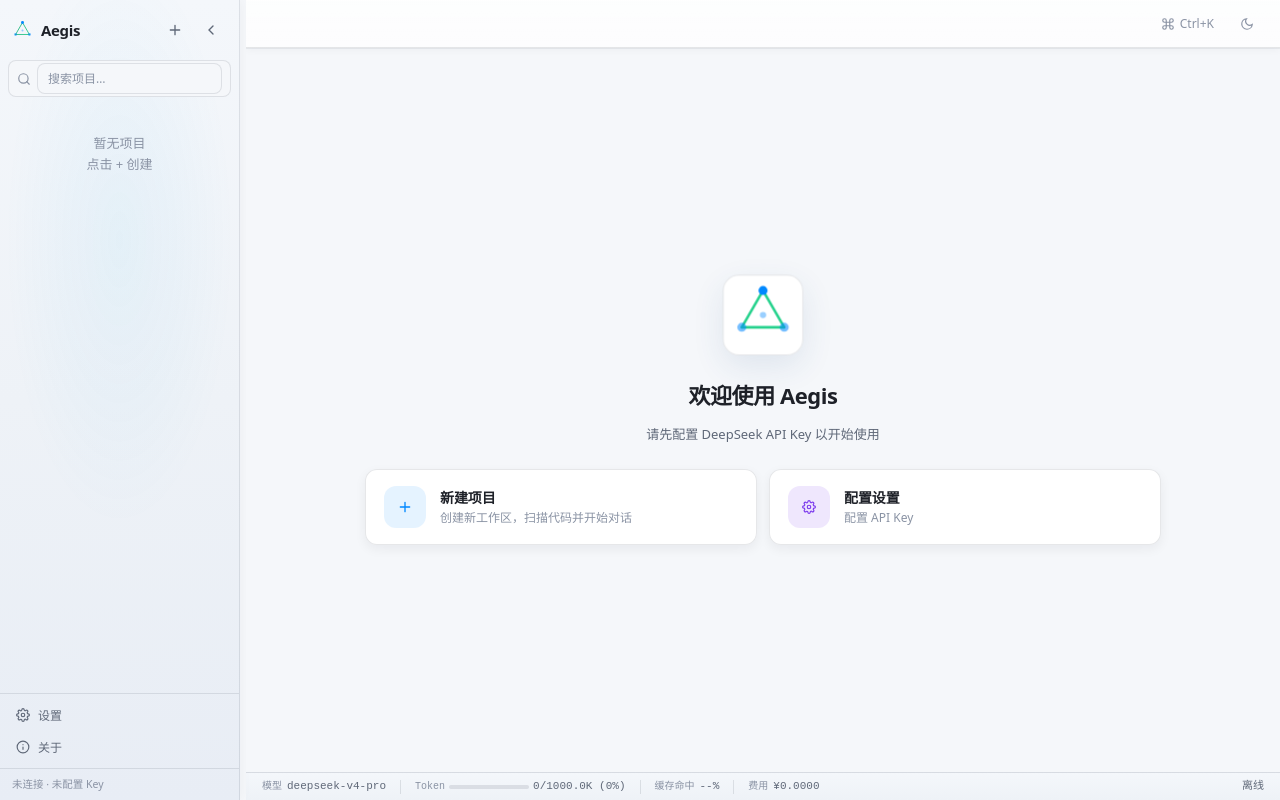
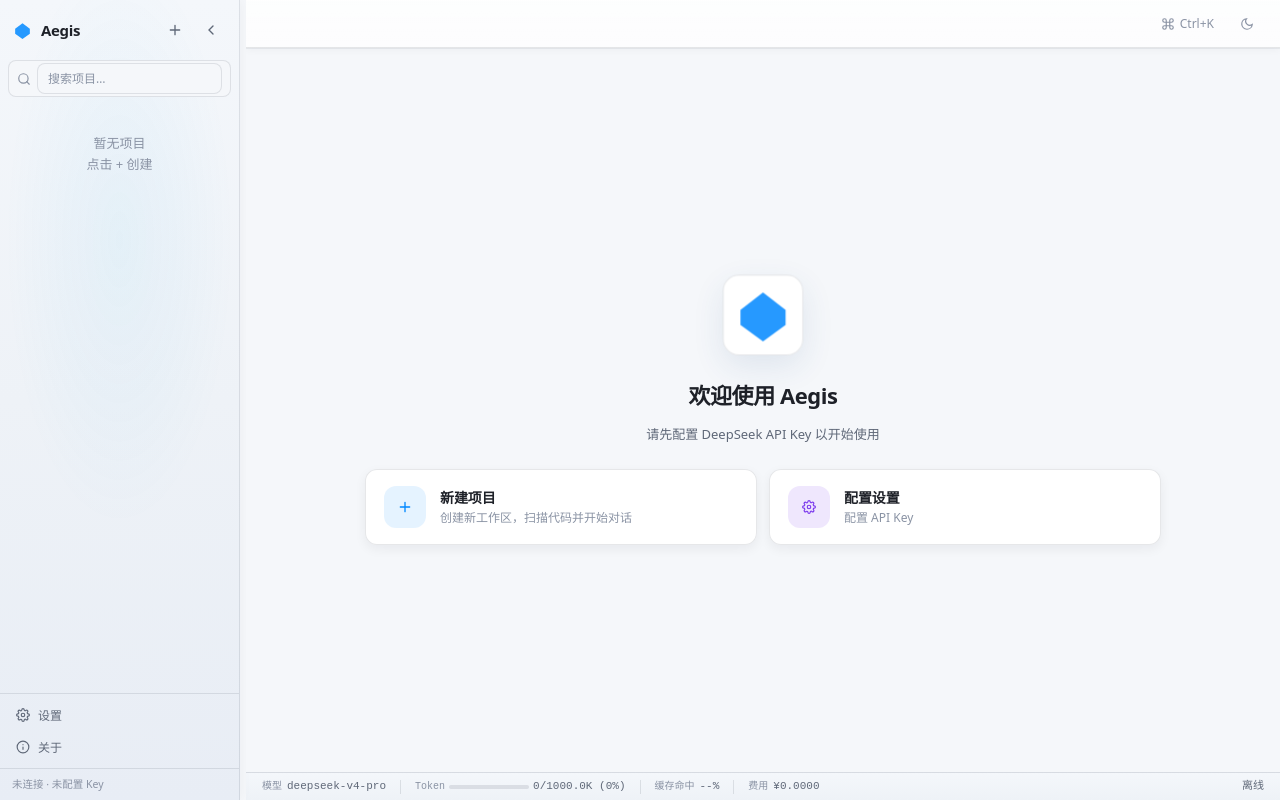
Before and after one commit to Cashmeran/Deepseek-Aegis, a React (Vite) app in the folder crates/desktop/: page / in a window 1280 px wide. Built offline with nearby package versions, Linux system fonts and the light colour scheme.

Commit message:
feat: replace logo with simple shield icon

```diff
--- a/crates/desktop/src/ui/render/AegisLogo.tsx
+++ b/crates/desktop/src/ui/render/AegisLogo.tsx
@@ -1,47 +1,17 @@
-// Aegis logo — three-body hexagon motif.
-// Three nodes connected in a circuit pattern, referencing the
-// 三体分离 (Planner → Generator → Evaluator) architecture.
+// Aegis logo — simple shield
 
 export function AegisLogo({ size = 56 }: { size?: number }) {
   const s = size;
-  const cx = s / 2;
-  const cy = s / 2;
-  const r = s * 0.38;
-  const dotR = s * 0.07;
-
-  // Three node positions at 0°, 120°, 240° (rotated -90° so top is first)
-  const angles = [-90, 30, 150];
-  const nodes = angles.map((deg) => {
-    const rad = (deg * Math.PI) / 180;
-    return { x: cx + r * Math.cos(rad), y: cy + r * Math.sin(rad) };
-  });
-
+  const pad = s * 0.15;
+  const w = s - pad * 2;
+  const h = s - pad * 1.5;
   return (
     <svg width={s} height={s} viewBox={`0 0 ${s} ${s}`} fill="none" xmlns="http://www.w3.org/2000/svg">
-      {/* Connecting lines */}
-      <line x1={nodes[0].x} y1={nodes[0].y} x2={nodes[1].x} y2={nodes[1].y}
-        stroke="url(#aegis-line)" strokeWidth={s * 0.04} strokeLinecap="round" />
-      <line x1={nodes[1].x} y1={nodes[1].y} x2={nodes[2].x} y2={nodes[2].y}
-        stroke="url(#aegis-line)" strokeWidth={s * 0.04} strokeLinecap="round" />
-      <line x1={nodes[2].x} y1={nodes[2].y} x2={nodes[0].x} y2={nodes[0].y}
-        stroke="url(#aegis-line)" strokeWidth={s * 0.04} strokeLinecap="round" />
-
-      {/* Nodes */}
-      {nodes.map((n, i) => (
-        <circle key={i} cx={n.x} cy={n.y} r={dotR}
-          fill={i === 0 ? "var(--accent)" : "var(--accent-text)"}
-          opacity={i === 0 ? 1 : 0.55} />
-      ))}
-
-      {/* Center dot */}
-      <circle cx={cx} cy={cy} r={dotR * 0.7} fill="var(--accent)" opacity={0.4} />
-
-      <defs>
-        <linearGradient id="aegis-line" x1="0" y1="0" x2={s} y2={s} gradientUnits="userSpaceOnUse">
-          <stop stopColor="#0ea56b" />
-          <stop offset="1" stopColor="#23d18b" />
-        </linearGradient>
-      </defs>
+      <path
+        d={`M${s / 2},${pad} L${s - pad},${pad + h * 0.35} L${s - pad},${pad + h * 0.65} L${s / 2},${s - pad * 0.6} L${pad},${pad + h * 0.65} L${pad},${pad + h * 0.35} Z`}
+        fill="var(--accent)"
+        opacity={0.85}
+      />
     </svg>
   );
 }
```
